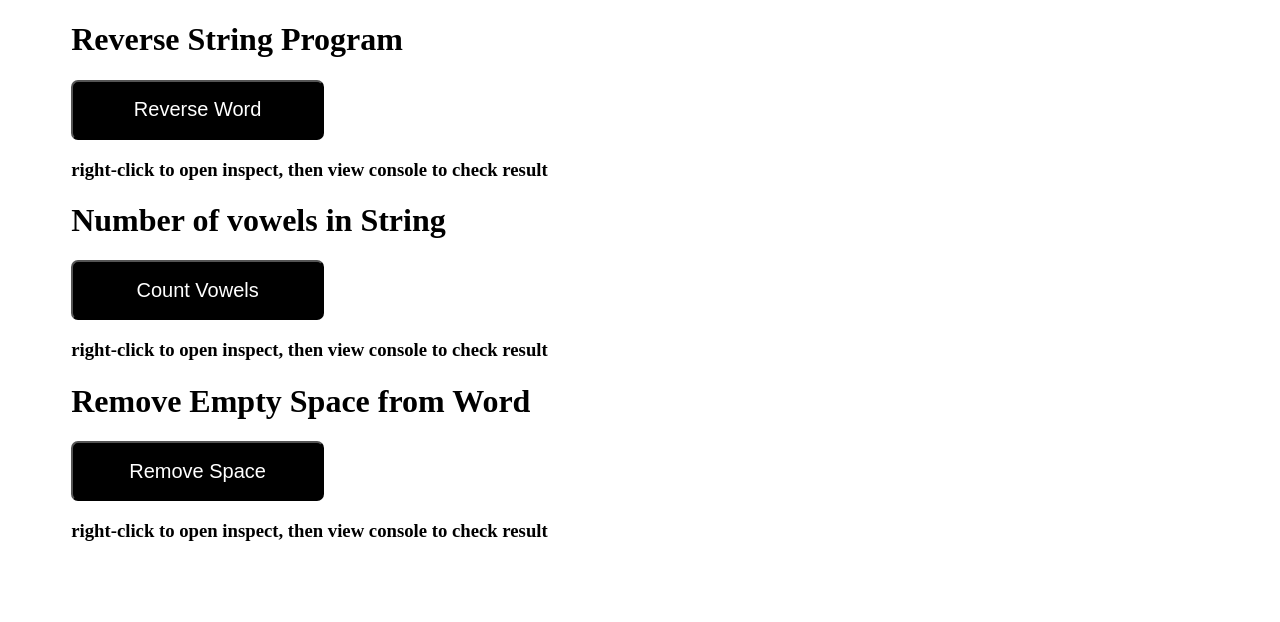
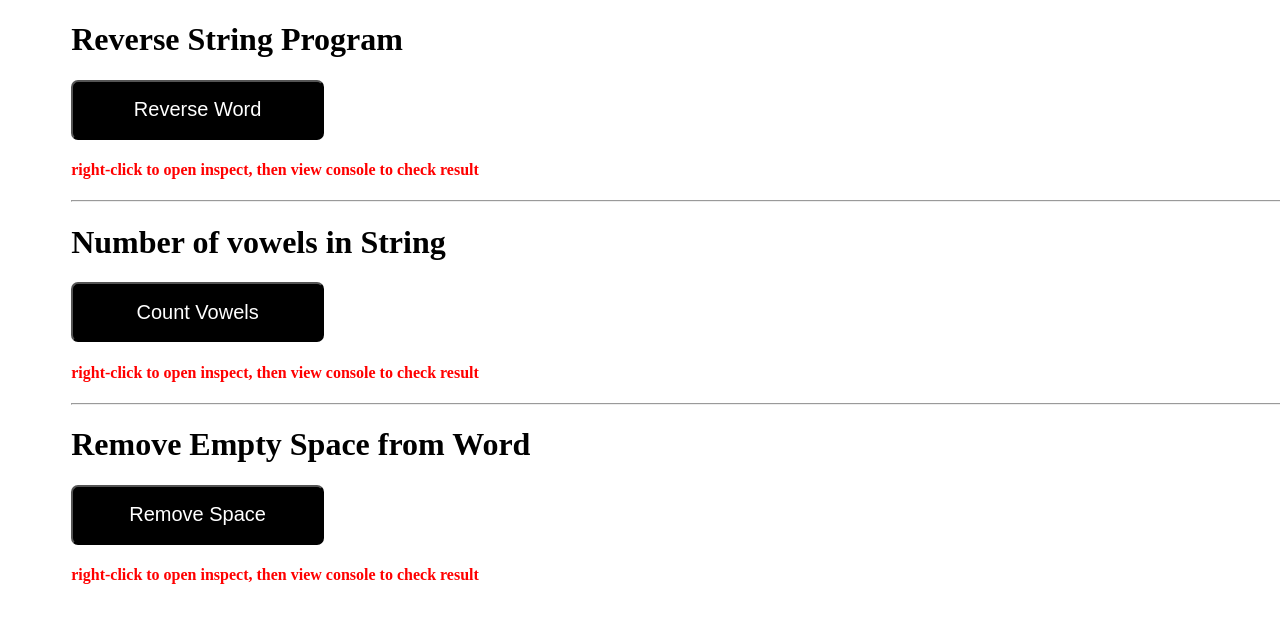
Before and after one commit to yolokazi-cloud/reverseString, a plain HTML site: page index.html in a window 1280 px wide. Shown: the top 622 px of the page. Drawn offline with Linux system fonts and the light colour scheme.

Commit message:
added an hr in between challenges

```diff
--- a/index.html
+++ b/index.html
@@ -6,21 +6,35 @@
     <title>Reverse String</title>
 </head>
 <body>
-    <div style="position: relative; left:5%;">
+  <style>
+    .challenges h4{
+      color:red;
+
+    }
+    .challenges button{
+      background-color: black;
+      width:20%;
+      height:60px;
+      color:white;
+      font-size: 20px;
+      border-radius: 7px;
+    }
+  </style>
+    <div class="challenges" style="position: relative; left:5%; ">
         <!--Reverse String-->
        <h1>Reverse String Program</h1>
-       <button onclick="reverseString()" style="background-color: black; width:20%; height:60px;color:white; font-size: 20px;border-radius: 7px;  ">Reverse Word</button>
-       <h3>right-click to open inspect, then view console to check result</h3>
-
+       <button onclick="reverseString()">Reverse Word</button>
+       <h4>right-click to open inspect, then view console to check result</h4>
+       <hr>
        <!--Vowel-->
        <h1>Number of vowels in String</h1>
-       <button onclick="NumberOfVowels()" style="background-color: black; width:20%; height:60px;color:white; font-size: 20px;border-radius: 7px;  ">Count Vowels</button>
-       <h3>right-click to open inspect, then view console to check result</h3>
-
+       <button onclick="NumberOfVowels()">Count Vowels</button>
+       <h4 >right-click to open inspect, then view console to check result</h4>
+       <hr>
        <!--Remove space-->
        <h1>Remove Empty Space from Word </h1>
-       <button onclick="RemoveSpace()" style="background-color: black; width:20%; height:60px;color:white; font-size: 20px;border-radius: 7px;  ">Remove Space</button>
-       <h3>right-click to open inspect, then view console to check result</h3>
+       <button onclick="RemoveSpace()">Remove Space</button>
+       <h4>right-click to open inspect, then view console to check result</h4>
 
     </div>
   <script src="index.js"></script>
```
